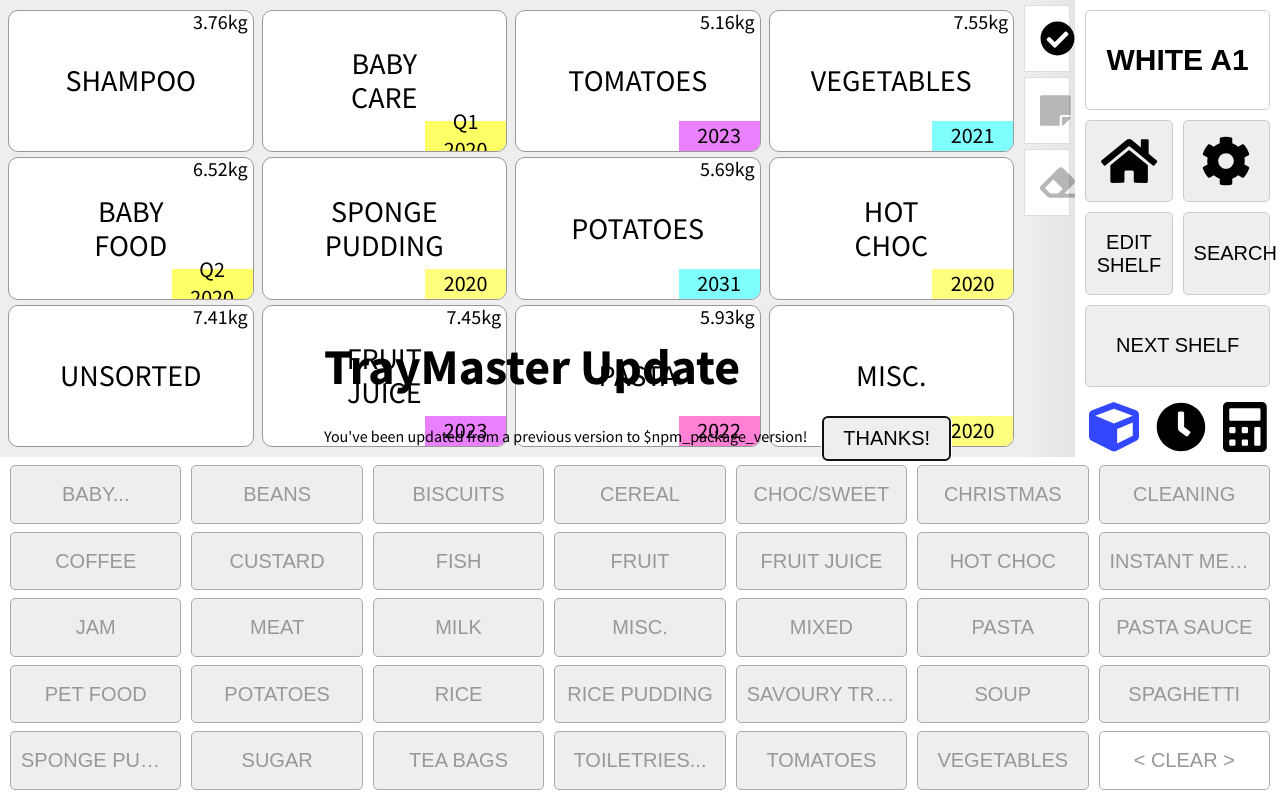
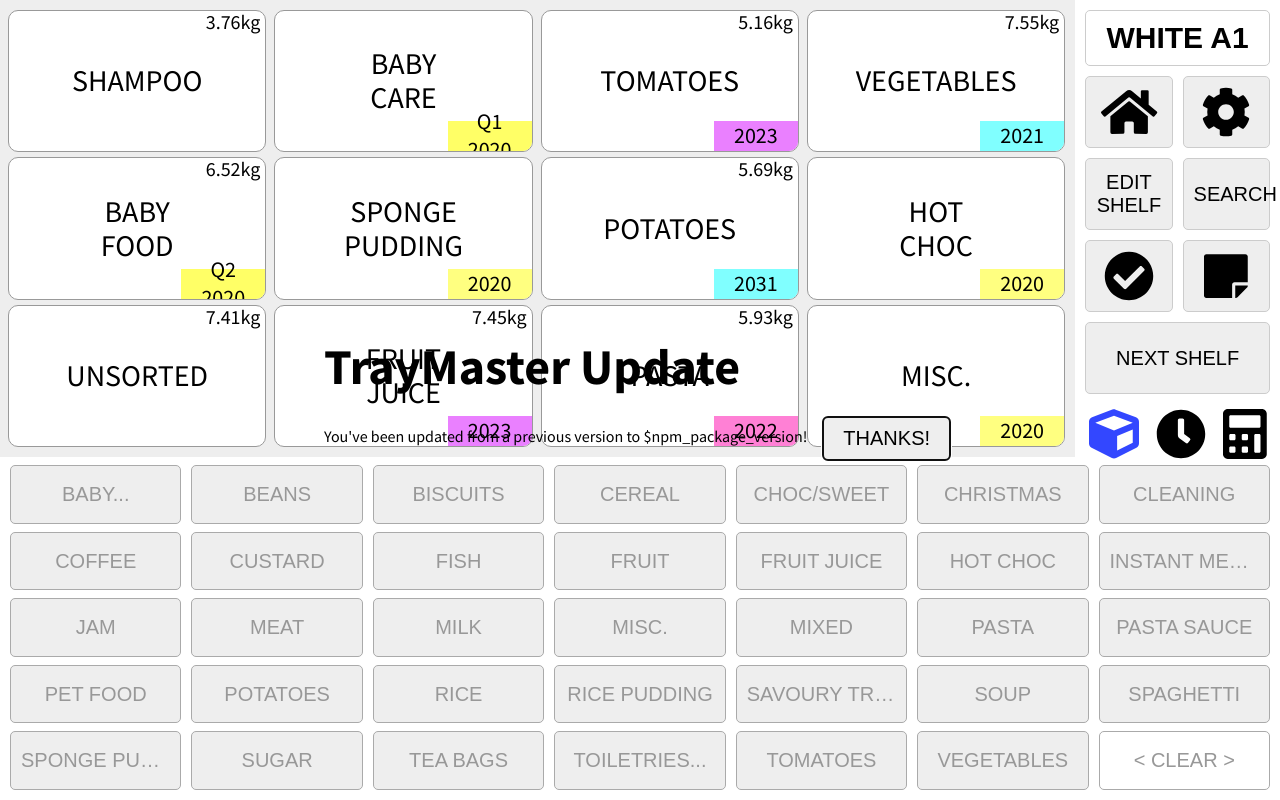
Before and after one commit to Kacper-Lubisz/TrayMaster, a React (Create React App) app: page / in a window 1280 px wide. Built offline with nearby package versions, Linux system fonts and the light colour scheme.

Commit message:
Removed Toolbar

```diff
--- a/src/pages/ShelfViewPage.tsx
+++ b/src/pages/ShelfViewPage.tsx
@@ -7,7 +7,6 @@ import {
     faClock as expiryIcon,
     faCog as settingsIcon,
     faCube as categoryIcon,
-    faEraser,
     faHome as menuIcon,
     faStickyNote,
     faTimes as cross
@@ -22,7 +21,6 @@ import Popup from "reactjs-popup";
 import {BottomPanel} from "../components/BottomPanel";
 import {Dialog, DialogButtons, DialogTitle} from "../components/Dialog";
 import {SideBar} from "../components/SideBar";
-import {ToolBar} from "../components/ToolBar";
 import {ViewPort, ViewPortLocation} from "../components/ViewPort";
 import {User} from "../core/Firebase";
 import {
@@ -827,29 +825,6 @@ class ShelfViewPage extends React.Component<RouteComponentProps & ShelfViewProps
 
         const locationString = this.state.currentView.toString();
 
-        const toolBarButtons = [
-            {
-                name: this.getSelectedTrayCells().length === 0 ? "Select All" : "Deselect All",
-                icon: this.getSelectedTrayCells().length === 0 ? tickSolid : tickEmpty,
-                onClick: this.selectAll.bind(
-                    this,
-                    this.getSelectedTrayCells().length === 0 ? "all" : "none"
-                )
-            },
-            {
-                name: "Tray Info",
-                icon: faStickyNote,
-                onClick: this.editTrayComment.bind(this),
-                disabled: this.getSelectedTrays(false, false).length === 0
-            },
-            {
-                name: "Delete Tray(s)",
-                icon: faEraser,
-                onClick: this.clearTrays.bind(this),
-                disabled: this.getSelectedTrayCells().length === 0
-            }
-        ];
-
         const sideBarButtons = this.state.isEditShelf && this.state.currentView instanceof Shelf ? [
             {
                 name: this.state.currentView.isPickingArea ? "Unmark as Picking Area"
@@ -891,6 +866,22 @@ class ShelfViewPage extends React.Component<RouteComponentProps & ShelfViewProps
                 onClick: this.makeSearch.bind(this),
                 halfWidth: true
             },
+            {
+                name: this.getSelectedTrayCells().length === 0 ? "Select All" : "Deselect All",
+                icon: this.getSelectedTrayCells().length === 0 ? tickSolid : tickEmpty,
+                onClick: this.selectAll.bind(
+                    this,
+                    this.getSelectedTrayCells().length === 0 ? "all" : "none"
+                ),
+                halfWidth: true
+            },
+            {
+                name: "Tray Info",
+                icon: faStickyNote,
+                onClick: this.editTrayComment.bind(this),
+                disabled: this.getSelectedTrays(false, false).length === 0,
+                halfWidth: true
+            },
             this.props.user.showPreviousShelfButton ? {
                 name: "Previous Shelf",
                 onClick: this.changeView.bind(this, "previousShelf"),
@@ -922,9 +913,9 @@ class ShelfViewPage extends React.Component<RouteComponentProps & ShelfViewProps
 
                     currentKeyboard={this.state.currentKeyboard}
                 />
-                <ToolBar
-                    disabled={this.state.isEditShelf}
-                    toolbar={toolBarButtons}/>
+                {/*<ToolBar*/}
+                {/*    disabled={this.state.isEditShelf}*/}
+                {/*    toolbar={toolBarButtons}/>*/}
                 <SideBar
                     zoneColor={zoneColor}
                     locationString={locationString}
--- a/src/pages/styles/shelfview.scss
+++ b/src/pages/styles/shelfview.scss
@@ -29,8 +29,9 @@
 
   // define grid
   display: grid;
+
   // MASTER GRID PARAMETERS: USE THESE TO ADJUST RATIOS
-  grid-template-columns: 80fr 4fr 16fr;
+  grid-template-columns: 84fr 16fr;
   grid-template-rows: 8fr 6fr;
 
   // these values specify what sectors of the grid each component takes up
@@ -38,13 +39,6 @@
   > div {
     min-height: 0;
     min-width: 0;
-  }
-
-  #toolBar {
-    grid-column-start: 2;
-    grid-column-end: 3;
-    grid-row-start: 1;
-    grid-row-end: 2;
   }
 
   #viewPort {
@@ -57,8 +51,8 @@
 
   #sideBar {
     // top right sector
-    grid-column-start: 3;
-    grid-column-end: 4;
+    grid-column-start: 2;
+    grid-column-end: 3;
     grid-row-start: 1;
     grid-row-end: 2;
   }
@@ -66,7 +60,7 @@
   #bottom {
     // whole bottom row
     grid-column-start: 1;
-    grid-column-end: 4;
+    grid-column-end: 3;
     grid-row-start: 2;
     grid-row-end: 3;
   }
```
